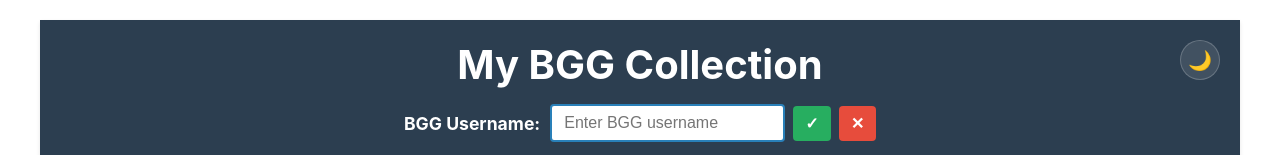
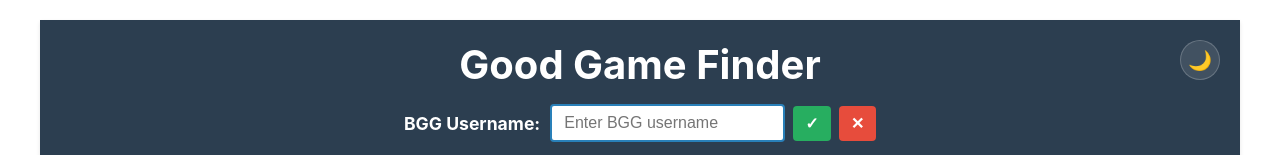
Before and after one commit to silverflax/bgg-gg, a React (Create React App) app in the folder frontend/: page / in a window 1280 px wide. Shown: the top 155 px of the page. Built offline with nearby package versions, Linux system fonts and the light colour scheme.

Commit message:
update name

```diff
--- a/frontend/public/index.html
+++ b/frontend/public/index.html
@@ -7,7 +7,7 @@
     <meta name="theme-color" content="#000000" />
     <meta
       name="description"
-      content="Web site created using create-react-app"
+      content="Find the perfect board game from your BGG collection"
     />
     <link rel="apple-touch-icon" href="%PUBLIC_URL%/logo192.png" />
     <!--
@@ -24,7 +24,7 @@
       work correctly both with client-side routing and a non-root public URL.
       Learn how to configure a non-root public URL by running `npm run build`.
     -->
-    <title>React App</title>
+    <title>Good Game Finder</title>
   </head>
   <body>
     <noscript>You need to enable JavaScript to run this app.</noscript>
--- a/frontend/src/App.js
+++ b/frontend/src/App.js
@@ -447,7 +447,7 @@
     <div className="App">
       <header className="App-header">
         <div className="header-left">
-          <h1>My BGG Collection</h1>
+          <h1>Good Game Finder</h1>
         </div>
 
         <div className="header-right">
```
